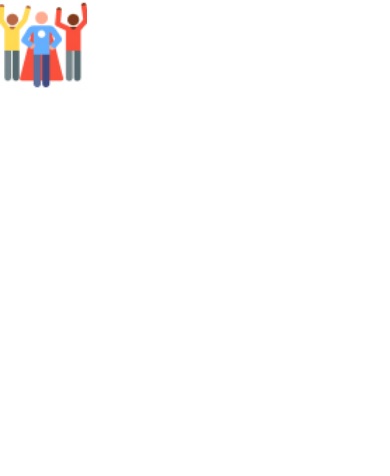
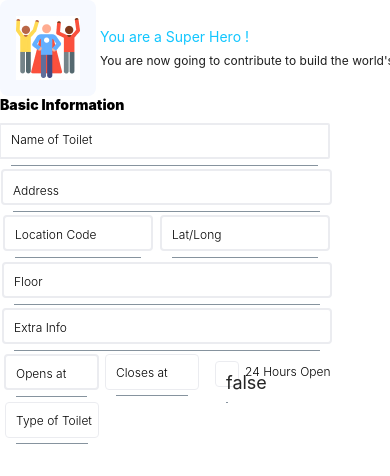
Before and after one commit to saswateesahoo/sulabhatoilet-project, a React Native app: screen /AddToiletPage in a window 390 px wide. Shown: the top 476 px of the page. Built offline with nearby package versions, Linux system fonts and the light colour scheme.

Commit message:
feat: superhero issue resolved

```diff
--- a/src/components/molecules/Superhero.js
+++ b/src/components/molecules/Superhero.js
@@ -1,47 +1,72 @@
 import React from 'react';
-import {View, Text, StyleSheet, Image } from 'react-native';
+import {View, Text, StyleSheet, Image} from 'react-native';
 const Superhero = () => {
   return (
-    <View>
+    <View style={styles.container}>
+      <View style={styles.imageBox}>
       <Image
         source={require('../assets/superhero.jpg')}
         style={styles.additionalImage}
       />
+      </View>
+
+      <View>
         <Text style={styles.SuperHeroText}>You are a Super Hero !</Text>
-       <Text style={styles.contributeText}>You are now going to contribute to build the world's largest toilet network. My toilet relies on superheroes like you.</Text>
+        <Text style={styles.contributeText}>
+          You are now going to contribute to build the world's largest toilet
+          network. My toilet relies on superheroes like you.
+        </Text>
+      </View>
     </View>
   );
 };
 const styles = StyleSheet.create({
+  container: {
+    // flex: 1
+      flexDirection: 'row',
+      alignItems: 'center',
+      gap: 4
+  },
+
+  imageBox: {
+    backgroundColor: '#F6F9FF',
+    alignItems: 'center',
+    justifyContent: 'center',
+    padding: 12,
+    width: 96,
+    height: 96,
+    borderRadius:8
+  },
   additionalImage: {
-        width: 87,
-        height: 90,
+    // width: 87,
+    // height: 90,
     // top: -320,
     // left: -130,
-        position: 'relative',
+    // position: 'relative',
+
+  },
+  textGroup: {
+    width: '100%',
   },
   SuperHeroText: {
-        width: 190,
-        top: -330,
-        left: -1,
-        color: 'white',
-        fontFamily: 'Poppins',
-        fontSize: 18,
-        fontWeight: '400',
-        letterSpacing: 0.04,
-        backgroundColor: '#11C6FF',
+    // width: 190,
+    // top: -330,
+    // left: -1,
+    color: '#11C6FF',
+    // fontFamily: 'Poppins',
+    // fontSize: 18,
+    // fontWeight: '400',
+    // letterSpacing: 0.04,
+    // backgroundColor: '#11C6FF',
     // position: 'absolute',
   },
   contributeText: {
-        width: 212,
-        top: -300,
-        left: -8,
-        color: 'black',
+    color: '#1E1E1E',
+    marginTop: 8,
     fontSize: 12,
     fontWeight: '400',
-        letterSpacing: 0.02,
-        textAlign: 'left',
-        position: 'absolute',
+    letterSpacing: 0.02
+
   },
 });
 export default Superhero;
```
Also changed, not shown: src/screen/AddToiletPage.js (+6 -16 lines). Lines whose indentation alone changed are shown as unchanged.
